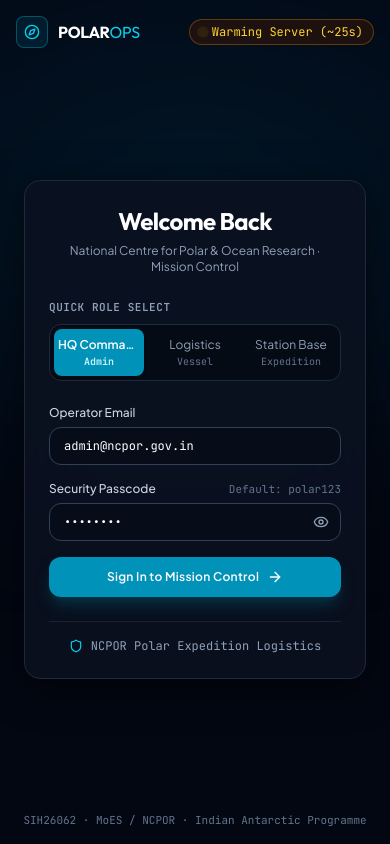
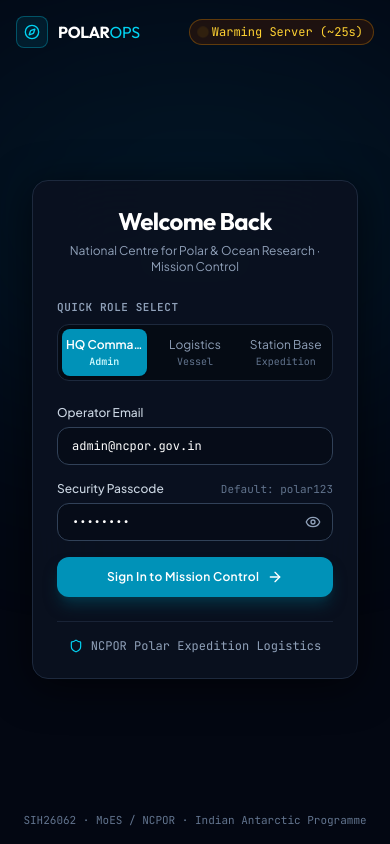
Before and after one commit to Soumya-tech485/PolarOps, a React (Vite) app in the folder frontend/: page /login in a window 390 px wide. Built offline with nearby package versions, Linux system fonts and the light colour scheme; no server answers.

Commit message:
fix(login): add explicit inline style width constraints to prevent card collapse

```diff
--- a/frontend/src/features/auth/LoginPage.tsx
+++ b/frontend/src/features/auth/LoginPage.tsx
@@ -142,10 +142,13 @@ export function LoginPage() {
       </header>
 
       {/* Centered Login Card */}
-      <main className="relative z-10 w-full flex-1 flex items-center justify-center my-auto py-8 px-2">
+      <main
+        className="relative z-10 w-full flex-1 flex items-center justify-center my-auto py-8 px-4"
+        style={{ width: "100%", display: "flex", justifyContent: "center", alignItems: "center" }}
+      >
         <div
-          className="w-full max-w-[440px] bg-[#0a1120]/90 border border-slate-800 shadow-[0_8px_40px_rgba(0,0,0,0.6)] backdrop-blur-2xl rounded-2xl p-6 sm:p-8 mx-auto box-border"
-          style={{ minWidth: "min(100%, 360px)" }}
+          className="w-full max-w-[440px] bg-[#0a1120]/95 border border-slate-800 shadow-[0_8px_40px_rgba(0,0,0,0.6)] backdrop-blur-2xl rounded-2xl p-6 sm:p-8 mx-auto box-border"
+          style={{ width: "100%", maxWidth: "440px", minWidth: "300px", boxSizing: "border-box" }}
         >
           {/* Card Header */}
           <div className="text-center mb-6">
```
